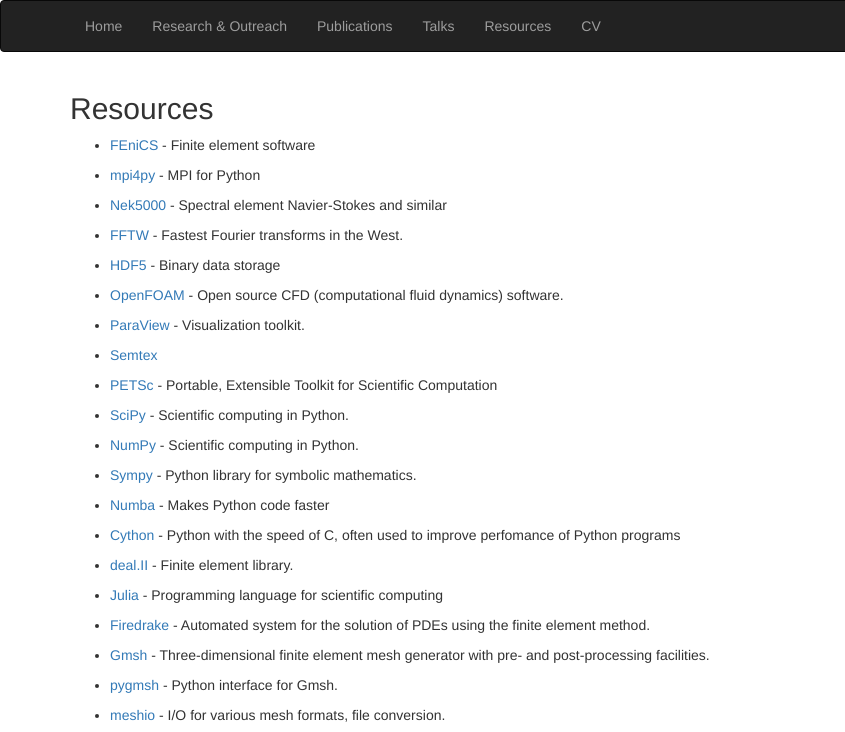
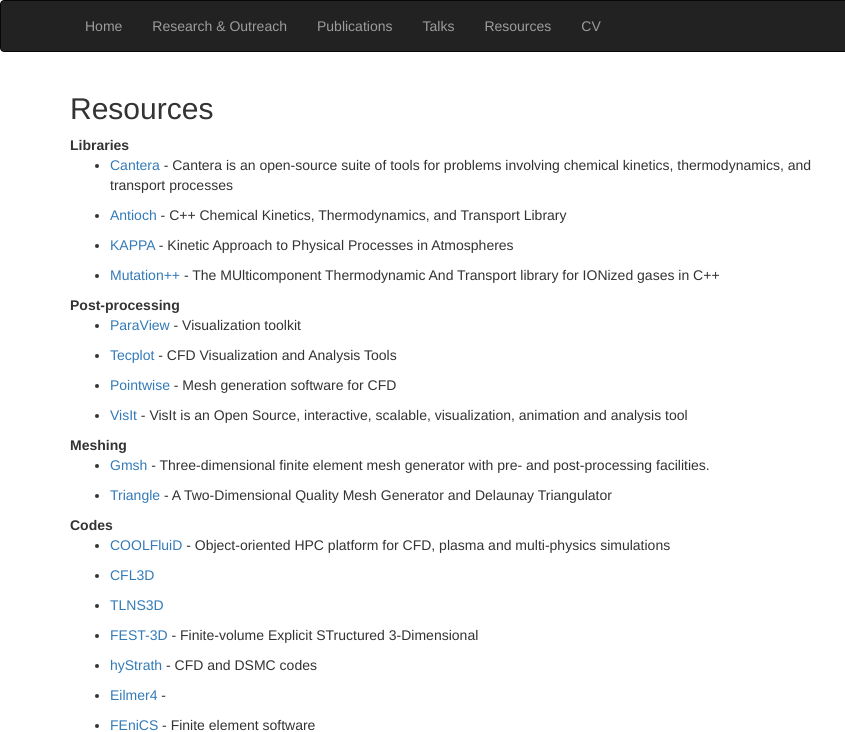
Before and after one commit to lkampoli/Lorenzo.Campoli.github.io, a plain HTML site: page resources.html in a window 1280 px wide. Shown: the top 732 px of the page, 0-845 px from the left. Drawn offline with nearby package versions, Linux system fonts and the light colour scheme; some icons are missing.

Commit message:
update resources.html

```diff
--- a/resources.html
+++ b/resources.html
@@ -44,14 +44,48 @@
                 <div style="height: 100vh;">
                 <h2 id="resources">Resources</h2>
 
+                <strong>Libraries</strong><br/>
 		<ul class="simple">
+
+		<li><p><a class="reference external" href="https://cantera.org">Cantera</a> - Cantera is an open-source suite of tools for problems involving chemical kinetics, thermodynamics, and transport processes </p></li>
+		<li><p><a class="reference external" href="https://github.com/libantioch/antioch">Antioch</a> - C++ Chemical Kinetics, Thermodynamics, and Transport Library </p></li>
+		<li><p><a class="reference external" href="https://github.com/lkampoli/kappa">KAPPA</a> - Kinetic Approach to Physical Processes in Atmospheres </p></li>
+		<li><p><a class="reference external" href="https://github.com/mutationpp/Mutationpp">Mutation++</a> - The MUlticomponent Thermodynamic And Transport library for IONized gases in C++ </p></li>
+		</ul>
+
+                <strong>Post-processing</strong><br/>
+		<ul class="simple">
+
+		<li><p><a class="reference external" href="https://www.paraview.org">ParaView</a> - Visualization toolkit</p></li>
+		<li><p><a class="reference external" href="https://www.tecplot.com">Tecplot</a> - CFD Visualization and Analysis Tools</p></li>
+		<li><p><a class="reference external" href="https://www.pointwise.com">Pointwise</a> - Mesh generation software for CFD </p></li>
+		<li><p><a class="reference external" href="https://visit-dav.github.io/visit-website">VisIt</a> - VisIt is an Open Source, interactive, scalable, visualization, animation and analysis tool </p></li>
+
+		</ul>
+
+                <strong>Meshing</strong><br/>
+		<ul class="simple">
+
+		<li><p><a class="reference external" href="http://gmsh.info">Gmsh</a> - Three-dimensional finite element mesh generator with pre- and post-processing facilities.</p></li>
+		<li><p><a class="reference external" href="https://www.cs.cmu.edu/~quake/triangle.html">Triangle</a> - A Two-Dimensional Quality Mesh Generator and Delaunay Triangulator </p></li>
+
+		</ul>
+
+                <strong>Codes</strong><br/>
+		<ul class="simple">
+
+		<li><p><a class="reference external" href="https://github.com/andrealani/COOLFluiD">COOLFluiD</a> - Object-oriented HPC platform for CFD, plasma and multi-physics simulations </p></li>
+		<li><p><a class="reference external" href="https://github.com/nasa/CFL3D">CFL3D</a> </p></li>
+		<li><p><a class="reference external" href="https://github.com/nasa/TLNS3D">TLNS3D</a> </p></li>
+		<li><p><a class="reference external" href="https://github.com/FEST3D/FEST-3D">FEST-3D</a> - Finite-volume Explicit STructured 3-Dimensional </p></li>
+		<li><p><a class="reference external" href="https://vincentcasseau.github.io">hyStrath</a> - CFD and DSMC codes </p></li>
+		<li><p><a class="reference external" href="https://gdtk.uqcloud.net">Eilmer4</a> -  </p></li>
 		<li><p><a class="reference external" href="https://www.fenicsproject.org">FEniCS</a> - Finite element software</p></li>
 	 	<li><p><a class="reference external" href="https://bitbucket.org/mpi4py/mpi4py">mpi4py</a> - MPI for Python</p></li>
 		<li><p><a class="reference external" href="https://nek5000.mcs.anl.gov">Nek5000</a> - Spectral element Navier-Stokes and similar</p></li>
 	  	<li><p><a class="reference external" href="http://www.fftw.org">FFTW</a> - Fastest Fourier transforms in the West.</p></li>
 		<li><p><a class="reference external" href="https://www.hdfgroup.org">HDF5</a> - Binary data storage</p></li>
 		<li><p><a class="reference external" href="https://openfoam.org">OpenFOAM</a> - Open source CFD (computational fluid dynamics) software.</p></li>
-		<li><p><a class="reference external" href="https://www.paraview.org">ParaView</a> - Visualization toolkit.</p></li>
 		<li><p><a class="reference external" href="http://users.monash.edu.au/~bburn/semtex.html">Semtex</a></p></li>
 		<li><p><a class="reference external" href="https://www.mcs.anl.gov/petsc/">PETSc</a> - Portable, Extensible Toolkit for Scientific Computation</p></li>
 		<li><p><a class="reference external" href="https://www.scipy.org">SciPy</a> - Scientific computing in Python.</p></li>
@@ -62,7 +96,6 @@
 		<li><p><a class="reference external" href="https://dealii.org">deal.II</a> - Finite element library.</p></li>
 		<li><p><a class="reference external" href="https://julialang.org">Julia</a> - Programming language for scientific computing</p></li>
 		<li><p><a class="reference external" href="https://www.firedrakeproject.org">Firedrake</a> - Automated system for the solution of PDEs using the finite element method.</p></li>
-		<li><p><a class="reference external" href="http://gmsh.info">Gmsh</a> - Three-dimensional finite element mesh generator with pre- and post-processing facilities.</p></li>
 		<li><p><a class="reference external" href="https://github.com/nschloe/pygmsh">pygmsh</a> - Python interface for Gmsh.</p></li>
 		<li><p><a class="reference external" href="https://github.com/nschloe/meshio">meshio</a> - I/O for various mesh formats, file conversion.</p></li>
 		<li><p><a class="reference external" href="https://github.com/nschloe/quadpy">quadpy</a> - Numerical integration (quadrature, cubature) in Python.</p></li>
```
